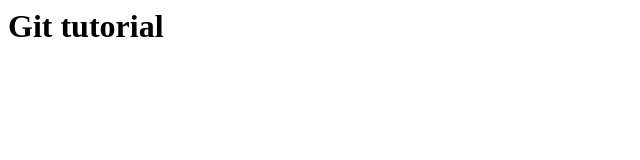
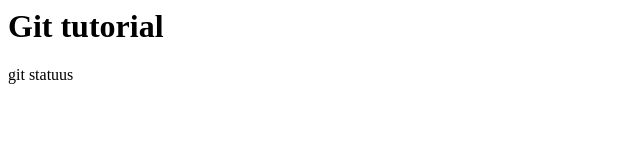
Before and after one commit to ararea51/git_tutorial, a plain HTML site: page index.html in a window 1280 px wide. Shown: the full height of the page, 0-640 px from the left. Drawn offline with Linux system fonts and the light colour scheme.

Commit message:
appended: git stauts command

```diff
--- a/index.html
+++ b/index.html
@@ -1 +1,2 @@
 <h1>Git tutorial</h1>
+<p>git statuus</p>
```
